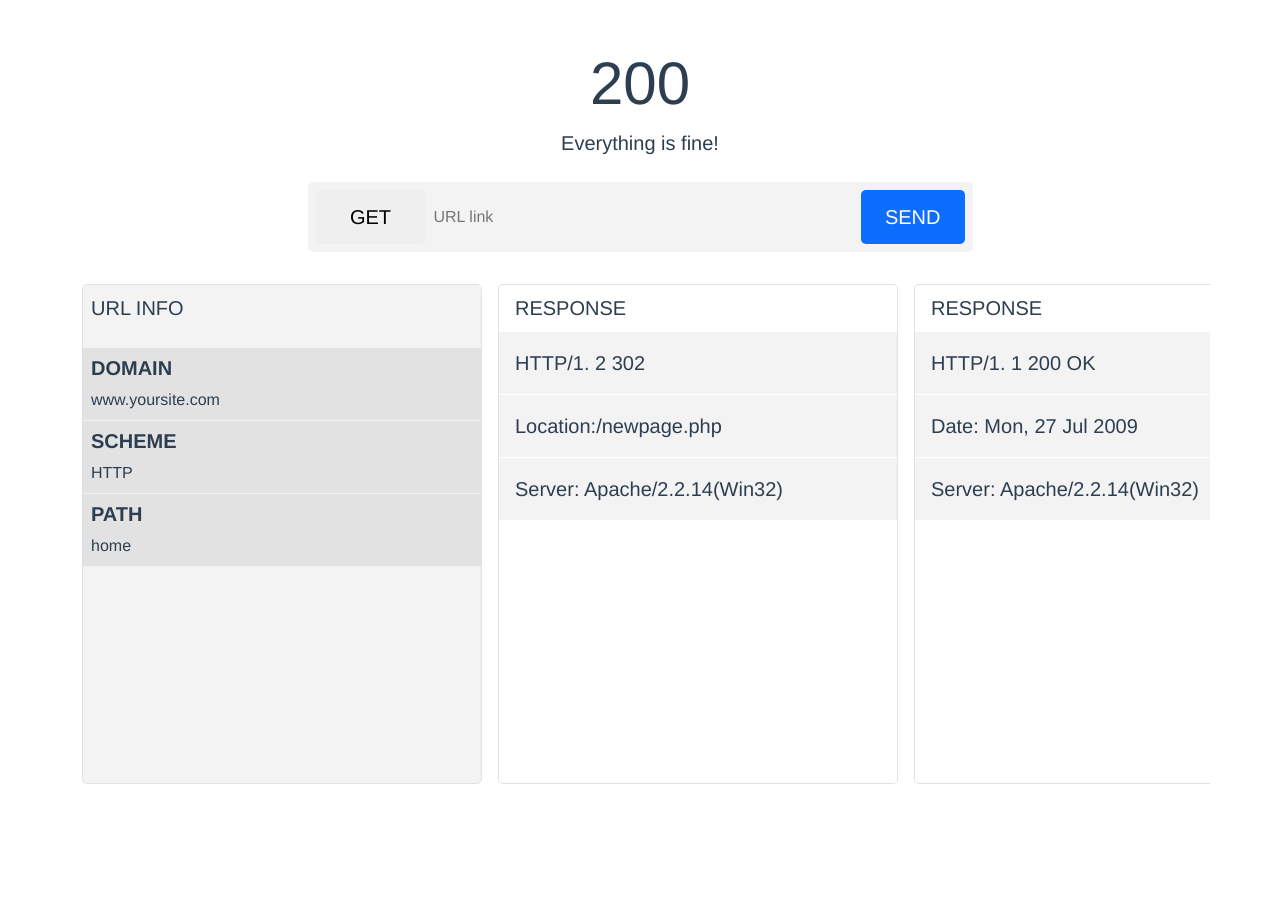
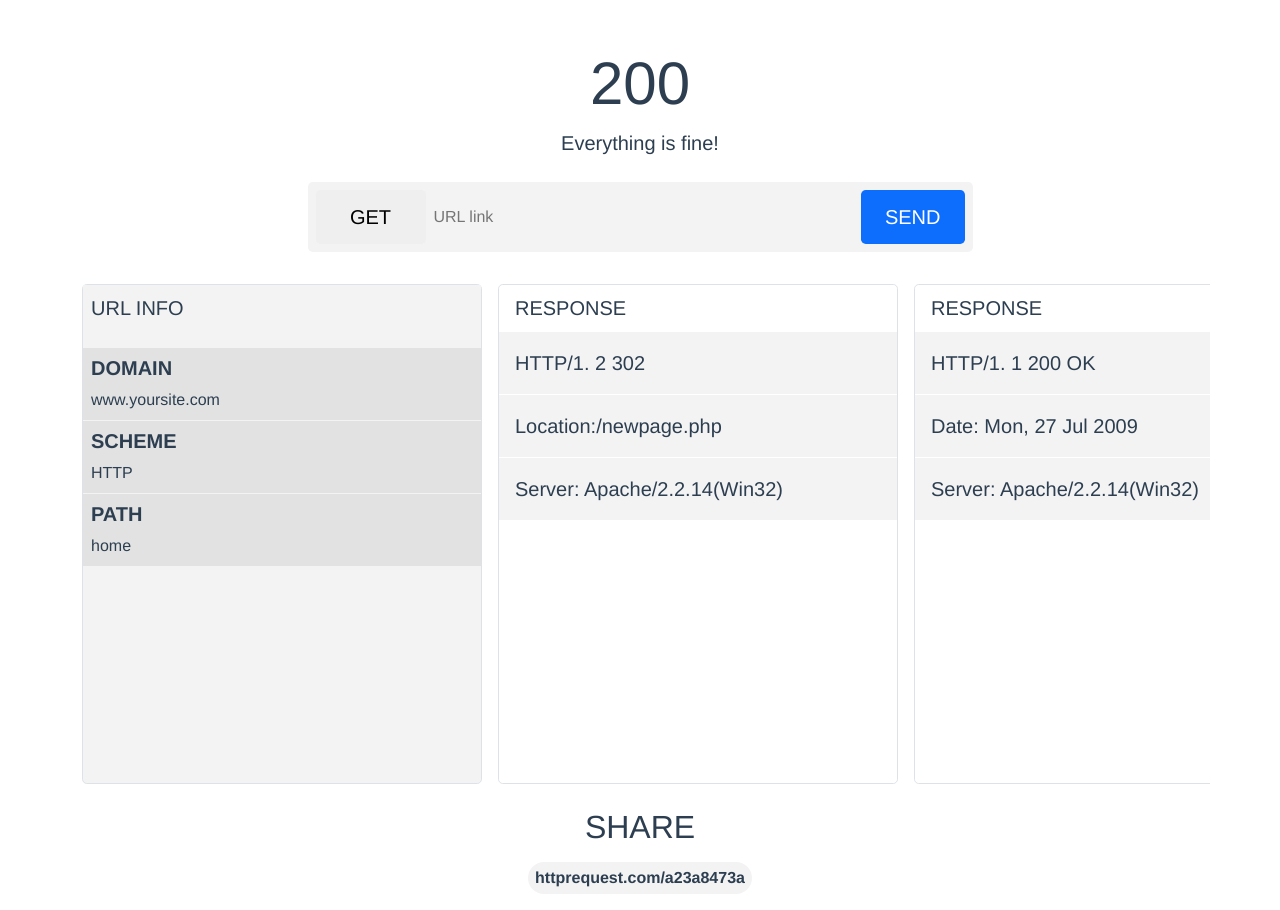
Before and after one commit to EmanuelaMocci/Test, a Vue app: page / in a window 1280 px wide. Before the commit the page ends 800 px from the top, so only its background shows below. Built offline with nearby package versions, Linux system fonts and the light colour scheme.

Commit message:
Add: share div with static info

```diff
--- a/src/components/HTTPDetails.vue
+++ b/src/components/HTTPDetails.vue
@@ -87,6 +87,17 @@
     </div>
 
     <!-- /cards -->
+
+    <!-- share -->
+    <div class="row">
+      <div class="share">
+        <h2 class="mt-4">SHARE</h2>
+        <div class="mx-auto fw-bold rounded-pill py-1 my-3">
+          httprequest.com/a23a8473a
+        </div>
+      </div>
+    </div>
+    <!-- /share -->
   </div>
 </template>
 
@@ -142,4 +153,10 @@ h1 {
     }
   }
 }
+.share {
+  div {
+    background-color: $bg-color-light-grey;
+    width: 20%;
+  }
+}
 </style>
```
